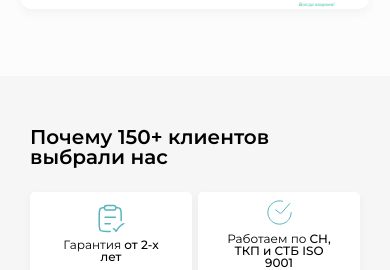
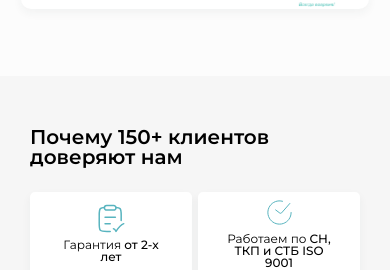
Before and after one commit to vasyavasya7628/TitStroyService1, a Next.js app: page / in a window 390 px wide. Shown: the part 970-1240 px from the top of the page. Built offline with nearby package versions, Linux system fonts and the light colour scheme; no server answers.

Commit message:
page tsx

```diff
--- a/src/app/page.tsx
+++ b/src/app/page.tsx
@@ -96,7 +96,14 @@ export default function Home() {
       <section className={styles.what}>
         <div className="container min">
           <div className={styles.what_container}>
-            <h2>Почему 150+ клиентов выбрали нас</h2>
+            <h2>
+              <span className={styles.span_mobile}>
+                Почему 150+ клиентов доверяют нам
+              </span>
+              <span className={styles.span_desktop}>
+                Почему 150+ клиентов выбрали нас
+              </span>
+            </h2>
 
             <div className={styles.what_blocks}>
               <What
@@ -171,7 +178,9 @@ export default function Home() {
             <div className={styles.text}>
               Мы берем на себя весь процесс - от замера до сдачи объекта,
               обеспечивая результат <span>от 30 до 90 дней</span>, в зависимости
-              от объема работ.<br/><br/> Работаем с частными и коммерческими объектами по
+              от объема работ.
+              <br />
+              <br /> Работаем с частными и коммерческими объектами по
               фиксированной договорной цене и гарантией от 2-х лет
             </div>
 
@@ -270,7 +279,6 @@ export default function Home() {
           </div>
         </div>
       </section>
-
     </>
   );
 }
--- a/src/styles/home.module.scss
+++ b/src/styles/home.module.scss
@@ -24,7 +24,6 @@
     border-radius: 10px;
     color: rgba(0, 0, 0, 1);
     line-height: 100%;
-
 
     @media (max-width: 900px) {
       width: 100%;
@@ -63,8 +62,8 @@
         margin-bottom: 36px;
       }
     }
-    span{
-      @media(max-width: 900px){
+    span {
+      @media (max-width: 900px) {
         display: block;
       }
     }
@@ -90,7 +89,6 @@
         margin-right: auto;
         margin-bottom: 0px;
         text-align: left;
-
       }
 
       img {
@@ -100,7 +98,6 @@
         left: 0;
         transform: translate(-50%, -50%);
         padding-left: 6px;
-
       }
     }
   }
@@ -132,7 +129,6 @@
     display: flex;
     justify-content: space-evenly;
     @media (max-width: 900px) {
-
       display: flex;
       flex-wrap: wrap;
       align-items: stretch;
@@ -144,7 +140,6 @@
       }
     }
   }
-
 }
 
 .corporation {
@@ -160,7 +155,6 @@
     box-shadow: 0 4px 10px rgba(46, 59, 65, 0.05);
     @media (max-width: 900px) {
       padding: 0px 0px;
-
     }
 
     h2 {
@@ -322,17 +316,25 @@
       }
     }
 
-    .span {
+    .span_desktop{
+      display: block;
       @media (max-width: 900px) {
         display: none;
       }
     }
+    .span_mobile{
+      display: none;
+      @media (max-width: 900px) {
+        display: block;
+      }
+    }
+
 
     .what_blocks {
       display: grid;
       grid-template-columns: repeat(4, 1fr);
       gap: 25px 15px;
-      @media(max-width:900px){
+      @media (max-width: 900px) {
         gap: 8px 6px;
       }
 
@@ -355,7 +357,7 @@
         color: rgba(0, 0, 0, 1);
         text-align: center;
         line-height: 100%;
-        @media(max-width:900px){
+        @media (max-width: 900px) {
           height: auto;
         }
         &:nth-last-child(2) {
@@ -389,7 +391,6 @@
     padding: 0 40px;
     @media (max-width: 900px) {
       padding: 0 0px;
-
     }
 
     h2 {
@@ -400,7 +401,6 @@
       font-size: 40px;
       color: rgba(0, 0, 0, 1);
       @media (max-width: 900px) {
-
         font-size: 20px;
         margin-left: 25px;
       }
@@ -417,12 +417,12 @@
       font-size: 16px;
       line-height: 100%;
       color: rgba(49, 49, 49, 1);
-      br{
+      br {
         display: none;
       }
       @media (max-width: 900px) {
-        br{
-          display:block;
+        br {
+          display: block;
         }
         padding-left: 0px;
         margin-left: 25px;
```
